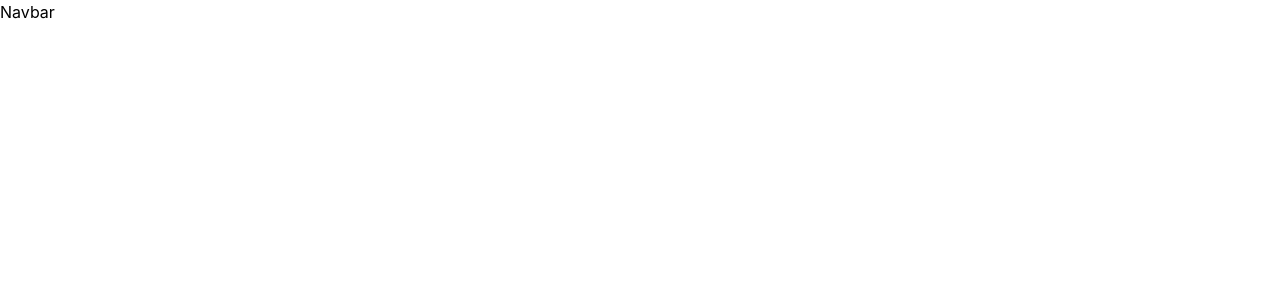
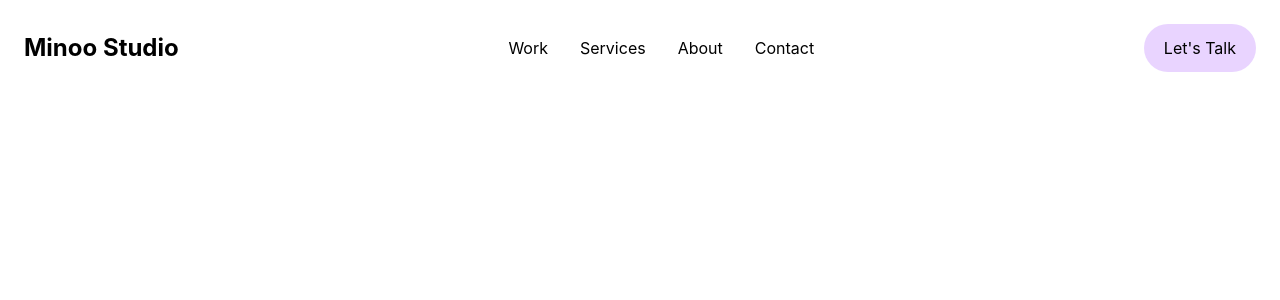
Before and after one commit to Minoo-YH/minoo-studio, a React (Vite) app: page / in a window 1280 px wide. Shown: the top 300 px of the page. Built offline with nearby package versions, Linux system fonts and the light colour scheme.

Commit message:
feat: create navbar component

```diff
--- a/src/components/Navbar.jsx
+++ b/src/components/Navbar.jsx
@@ -1,7 +1,20 @@
 const Navbar = () => {
   return (
-    <nav>
-      Navbar
+    <nav className="max-w-7xl mx-auto px-6 py-6 flex items-center justify-between">
+      <div>
+        <h1 className="text-2xl font-bold">Minoo Studio</h1>
+      </div>
+
+      <ul className="hidden md:flex items-center gap-8">
+        <li>Work</li>
+        <li>Services</li>
+        <li>About</li>
+        <li>Contact</li>
+      </ul>
+
+      <button className="px-5 py-3 rounded-full bg-purple-200">
+        Let's Talk
+      </button>
     </nav>
   );
 };
```
